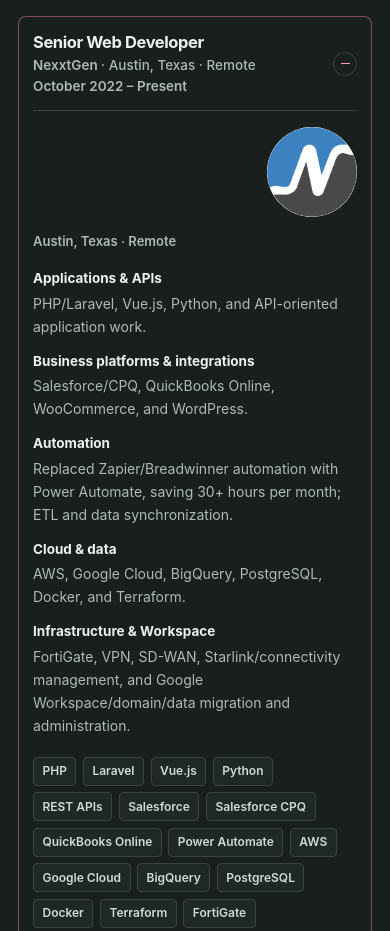
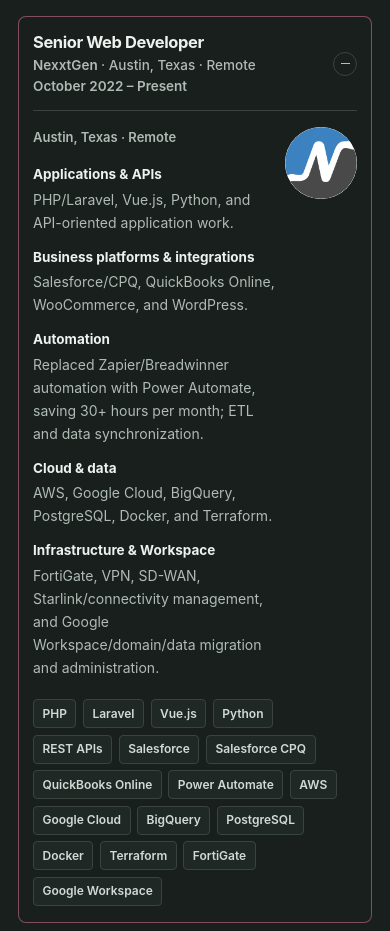
Before and after one commit to cedrickdrice/cedrickdrice.github.io, a website: page index.html in a window 390 px wide. Shown: the part 3420-4351 px from the top of the page. Drawn offline with Linux system fonts and the light colour scheme.

Commit message:
UPDATED PORTFOLIO

```diff
--- a/css/portfolio.css
+++ b/css/portfolio.css
@@ -809,6 +809,8 @@ button {
 
 .experience-main {
 	min-width: 0;
+	grid-column: 1;
+	grid-row: 1;
 }
 
 .experience-logo {
@@ -820,6 +822,8 @@ button {
 	overflow: hidden;
 	border-radius: 50%;
 	background: #fff;
+	grid-column: 2;
+	grid-row: 1;
 }
 
 .experience-logo img {
@@ -1230,19 +1234,14 @@ button {
 	}
 
 	.experience-content-grid {
-		grid-template-columns: minmax(0, 1fr);
-		gap: 0;
+		display: block;
 	}
 
 	.experience-logo {
-		grid-row: 1;
-		width: 9rem;
-		height: 9rem;
-		margin-bottom: 1.4rem;
-	}
-
-	.experience-main {
-		grid-row: 2;
+		float: right;
+		width: 7.2rem;
+		height: 7.2rem;
+		margin: 0 0 1rem 1rem;
 	}
 
 	.experience-logo img {
--- a/index.html
+++ b/index.html
@@ -141,6 +141,7 @@
 						</h3>
 						<div class="experience-panel" id="experience-panel-nexxtgen" role="region" aria-labelledby="experience-trigger-nexxtgen">
 							<div class="experience-panel-inner"><div class="experience-body"><div class="experience-content-grid">
+								<div class="experience-logo"><img src="images/companies/nexxtgen.png" alt="NexxtGen logo" width="248" height="248"></div>
 								<div class="experience-main">
 									<p class="experience-location">Austin, Texas · Remote</p>
 									<ul class="experience-points">
@@ -156,7 +157,6 @@
 										<li>Docker</li><li>Terraform</li><li>FortiGate</li><li>Google Workspace</li>
 									</ul>
 								</div>
-								<div class="experience-logo"><img src="images/companies/nexxtgen.png" alt="NexxtGen logo" width="248" height="248"></div>
 							</div></div></div>
 						</div>
 					</article>
@@ -169,6 +169,7 @@
 						</h3>
 						<div class="experience-panel" id="experience-panel-experiential" role="region" aria-labelledby="experience-trigger-experiential" inert>
 							<div class="experience-panel-inner"><div class="experience-body"><div class="experience-content-grid">
+								<div class="experience-logo"><img src="images/companies/jobs-connected.jpg" alt="JobsConnected logo" width="200" height="200"></div>
 								<div class="experience-main">
 									<p class="experience-location">Remote</p>
 									<p>Contributed to frontend feature development and ongoing maintenance for Experiential One’s learning software.</p>
@@ -182,7 +183,6 @@
 										<li>Python</li><li>Django</li><li>Django GIS</li><li>PostgreSQL</li><li>PostGIS</li><li>GDAL</li><li>Docker Compose</li>
 									</ul>
 								</div>
-								<div class="experience-logo"><img src="images/companies/jobs-connected.jpg" alt="JobsConnected logo" width="200" height="200"></div>
 							</div></div></div>
 						</div>
 					</article>
@@ -195,6 +195,7 @@
 						</h3>
 						<div class="experience-panel" id="experience-panel-cafe24" role="region" aria-labelledby="experience-trigger-cafe24" inert>
 							<div class="experience-panel-inner"><div class="experience-body"><div class="experience-content-grid">
+								<div class="experience-logo"><img src="images/companies/cafe24.jpg" alt="Cafe24 logo" width="447" height="447"></div>
 								<div class="experience-main">
 									<div class="promotion-stages">
 										<section class="promotion-stage">
@@ -214,7 +215,6 @@
 										</section>
 									</div>
 								</div>
-								<div class="experience-logo"><img src="images/companies/cafe24.jpg" alt="Cafe24 logo" width="447" height="447"></div>
 							</div></div></div>
 						</div>
 					</article>
@@ -328,7 +328,7 @@
 					<p>I’m open to discussing software engineering opportunities and interesting technical challenges.</p>
 				</div>
 				<div class="contact-actions">
-					<a class="button button-light" href="mailto:cedrick.drice@gmail.com">Email me <span aria-hidden="true">↗</span></a>
+					<a class="button button-light" href="mailto:cedrick.drice@gmail.com">cedrick.drice@gmail.com <span aria-hidden="true">↗</span></a>
 					<a href="https://www.linkedin.com/in/cedrickdrice/" target="_blank" rel="noopener noreferrer">LinkedIn <span aria-hidden="true">↗</span></a>
 					<a href="https://github.com/cedrickdrice" target="_blank" rel="noopener noreferrer">GitHub <span aria-hidden="true">↗</span></a>
 					<a href="https://cedrickdrice.github.io" target="_blank" rel="noopener noreferrer">Portfolio URL <span aria-hidden="true">↗</span></a>
```
